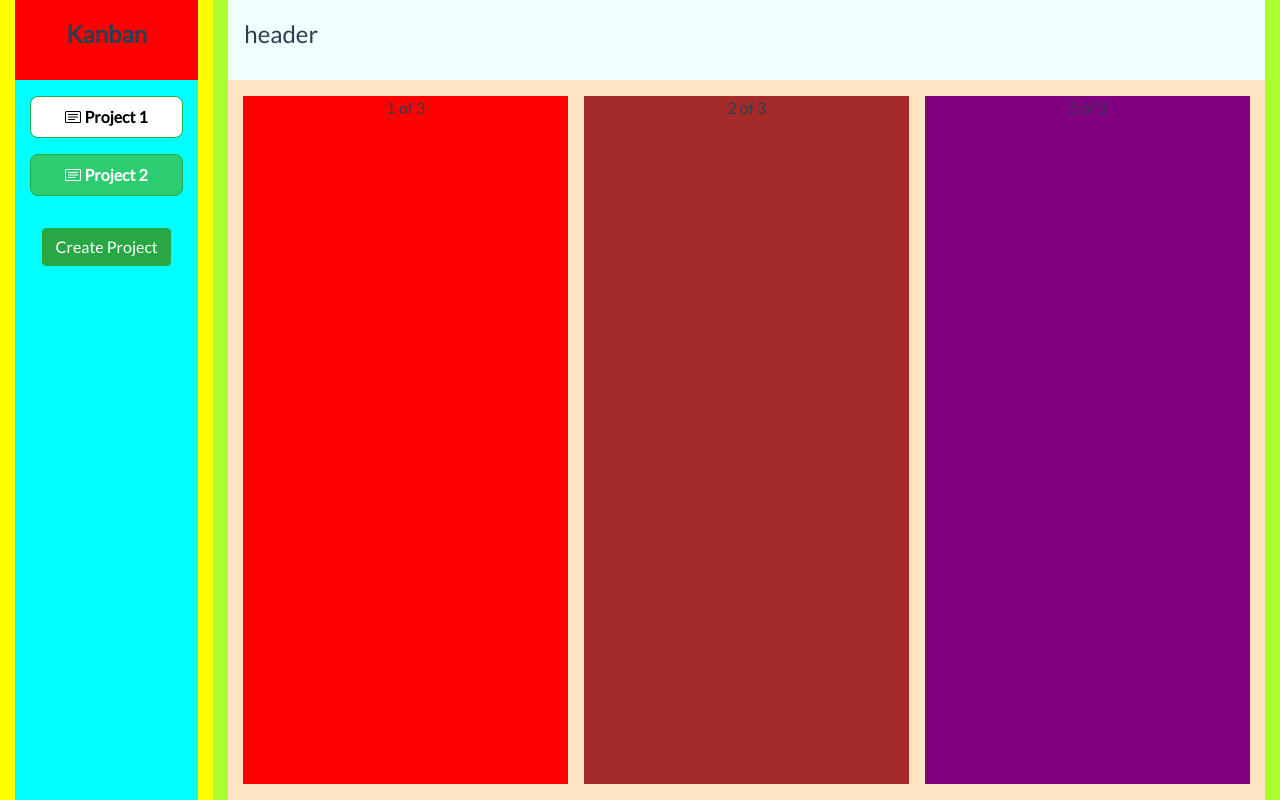
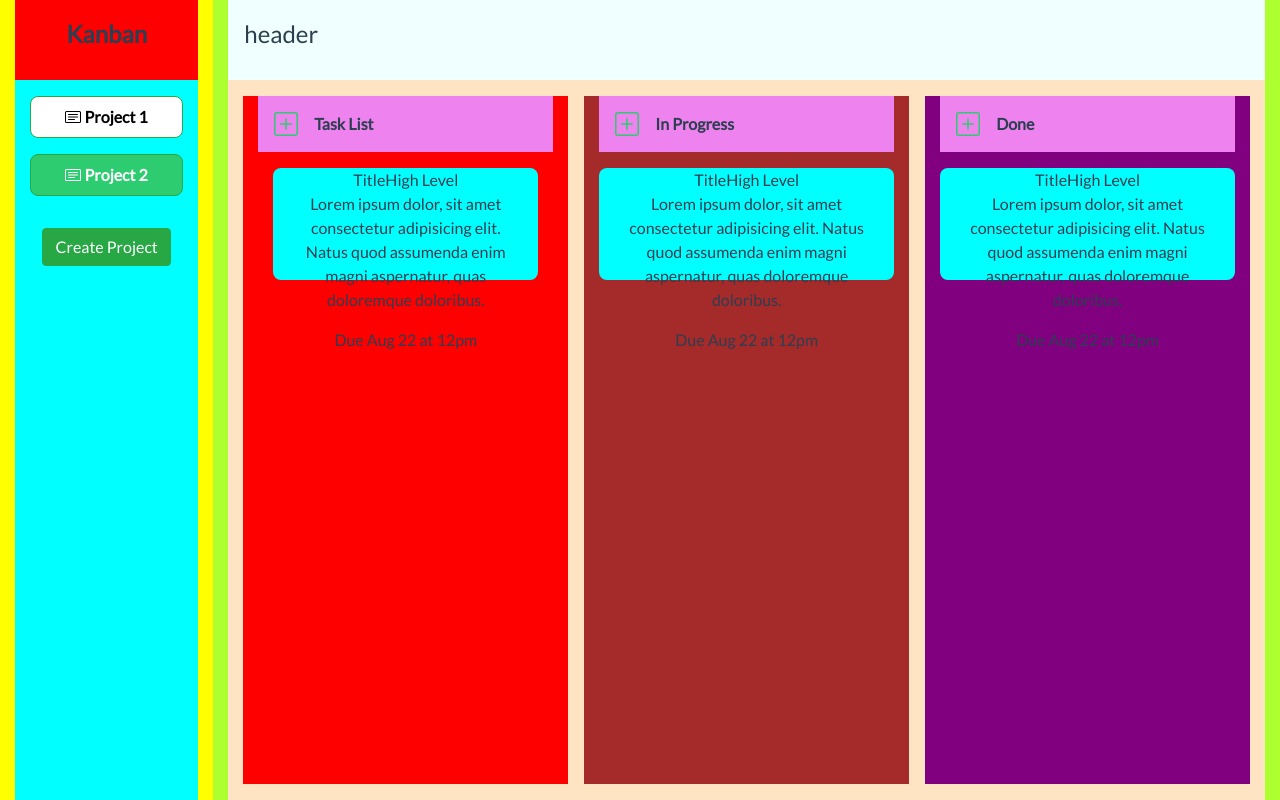
Before and after one commit to mfitrieT/KanbanBoard, a Vue app: page / in a window 1280 px wide. Built offline with nearby package versions, Linux system fonts and the light colour scheme.

Commit message:
making card using b-col

```diff
--- a/src/components/HomeTask.vue
+++ b/src/components/HomeTask.vue
@@ -19,9 +19,62 @@
                 <b-col class="colTasks__header">header</b-col>
                 <b-col class="colTasks__taskActivity">
                     <b-row style="width: 100%" class="colTasks__taskComponent">
-                        <b-col class="colTasks__taskList">1 of 3</b-col>
-                        <b-col class="colTasks__inProgress">2 of 3</b-col>
-                        <b-col class="colTasks__taskDone">3 of 3</b-col>
+                        <b-col class="colTasks__taskList">
+                            <b-col class="colTasks__titleTaskList">
+                                <b-icon-plus-square title="Add Task" class="colTasks__btnCreateTask"></b-icon-plus-square>
+                                <span>Task List</span>
+                            </b-col>
+                            <b-col class="colTasks__contentTaskList">
+                                <b-col class="colTasks__taskCard">
+                                    <b-col class="colTasks__cardRowOne">
+                                        <span class="colTasks__cardTitle">Title</span>
+                                        <span class="colTasks__cardSeverity">High Level</span>
+                                    </b-col>
+                                    <b-col class="colTasks__cardRowTwo">
+                                        <p class="colTasks__cardContent">Lorem ipsum dolor, sit amet consectetur adipisicing elit. Natus quod assumenda enim magni aspernatur, quas doloremque doloribus.</p>
+                                    </b-col>
+                                    <b-col class="colTasks__cardRowThree">
+                                        <span class="colTasks__cardDueDate">Due Aug 22 at 12pm</span>
+                                    </b-col>
+                                </b-col>
+                            </b-col>
+                        </b-col>
+                        <b-col class="colTasks__inProgress">
+                            <b-col class="colTasks__titleInProgress">
+                                <b-icon-plus-square title="Add Task" class="colTasks__btnCreateTask"></b-icon-plus-square>
+                                <span>In Progress</span>
+                            </b-col>
+                            <b-col class="colTasks__taskCard">
+                                <b-col class="colTasks__cardRowOne">
+                                    <span class="colTasks__cardTitle">Title</span>
+                                    <span class="colTasks__cardSeverity">High Level</span>
+                                </b-col>
+                                <b-col class="colTasks__cardRowTwo">
+                                    <p class="colTasks__cardContent">Lorem ipsum dolor, sit amet consectetur adipisicing elit. Natus quod assumenda enim magni aspernatur, quas doloremque doloribus.</p>
+                                </b-col>
+                                <b-col class="colTasks__cardRowThree">
+                                    <span class="colTasks__cardDueDate">Due Aug 22 at 12pm</span>
+                                </b-col>
+                            </b-col>
+                        </b-col>
+                        <b-col class="colTasks__taskDone">
+                            <b-col class="colTasks__titleTaskDone">
+                                <b-icon-plus-square title="Add Task" class="colTasks__btnCreateTask"></b-icon-plus-square>
+                                <span>Done</span>
+                            </b-col>
+                            <b-col class="colTasks__taskCard">
+                                <b-col class="colTasks__cardRowOne">
+                                    <span class="colTasks__cardTitle">Title</span>
+                                    <span class="colTasks__cardSeverity">High Level</span>
+                                </b-col>
+                                <b-col class="colTasks__cardRowTwo">
+                                    <p class="colTasks__cardContent">Lorem ipsum dolor, sit amet consectetur adipisicing elit. Natus quod assumenda enim magni aspernatur, quas doloremque doloribus.</p>
+                                </b-col>
+                                <b-col class="colTasks__cardRowThree">
+                                    <span class="colTasks__cardDueDate">Due Aug 22 at 12pm</span>
+                                </b-col>
+                            </b-col>
+                        </b-col>
                     </b-row>
                 </b-col>
             </b-col>
@@ -30,11 +83,12 @@
 </template>
 
 <script>
-import {BIconCardText} from 'bootstrap-vue'
+import {BIconCardText, BIconPlusSquare} from 'bootstrap-vue'
 export default {
     name: "HomeTask",
     components:{
-        BIconCardText
+        BIconCardText,
+        BIconPlusSquare
     }
 }
 </script>
@@ -125,5 +179,29 @@ export default {
             margin-top: 1rem;
             margin-bottom: 1rem;
         }
+        &__titleTaskList,
+        &__titleInProgress,
+        &__titleTaskDone{
+            display: flex;
+            gap: 1rem;
+            background-color:violet;
+            padding: 1rem;
+            font-weight: 600;
+
+        }
+        &__btnCreateTask{
+            width: 1.5rem;
+            height: 1.5rem;
+            cursor: pointer;
+            color: var(--lightGreen);
+        }
+        &__taskCard,
+        &__itemInProgress,
+        &__itemTaskDone{
+            background-color: cyan;
+            margin-top: 1rem;
+            height: 7rem;
+            border-radius: 0.5rem;
+        }
     }
 </style>
```
